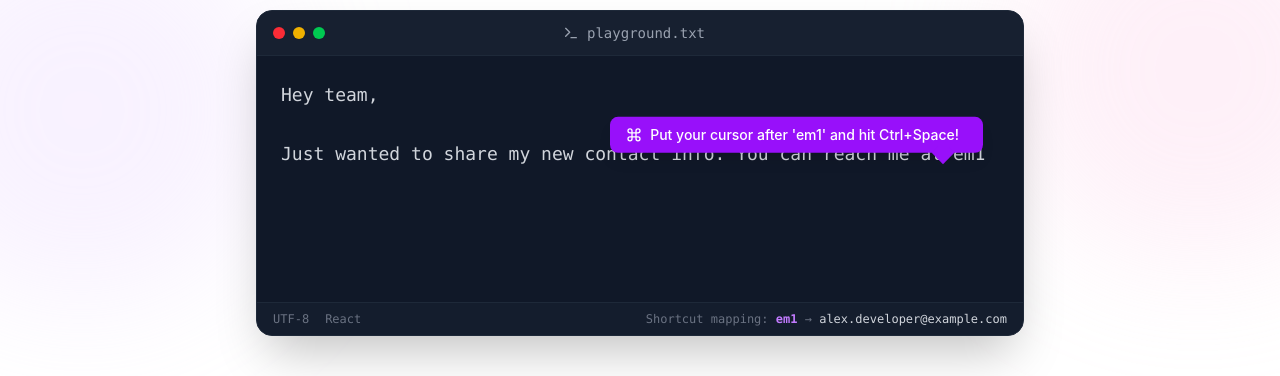
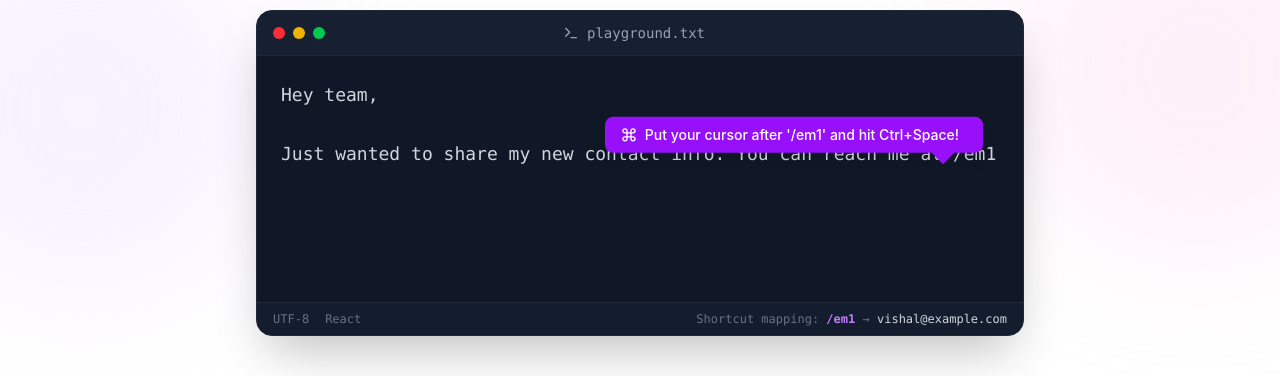
Before and after one commit to vishalsingh-data/Fillin, a React (Vite) app in the folder apps/landing/frontend/: page / in a window 1280 px wide. Shown: the part 1080-1456 px from the top of the page. Built offline with nearby package versions, Linux system fonts and the light colour scheme; no server answers.

Commit message:
feat: update playground to use /em1 and vishal@example.com

```diff
--- a/apps/landing/frontend/src/components/InteractivePlayground.tsx
+++ b/apps/landing/frontend/src/components/InteractivePlayground.tsx
@@ -2,7 +2,7 @@ import React, { useState, useRef, useEffect } from 'react';
 import { Terminal, Sparkles, Command } from 'lucide-react';
 
 export const InteractivePlayground = () => {
-  const [text, setText] = useState('Hey team,\n\nJust wanted to share my new contact info. You can reach me at em1');
+  const [text, setText] = useState('Hey team,\n\nJust wanted to share my new contact info. You can reach me at /em1');
   const [showTooltip, setShowTooltip] = useState(true);
   const [isExpanded, setIsExpanded] = useState(false);
   const textareaRef = useRef<HTMLTextAreaElement>(null);
@@ -18,8 +18,8 @@ export const InteractivePlayground = () => {
       const words = textBeforeCursor.split(/\s/);
       const lastWord = words[words.length - 1];
 
-      if (lastWord === 'em1') {
-        const replacement = 'alex.developer@example.com';
+      if (lastWord === '/em1') {
+        const replacement = 'vishal@example.com';
         const newTextBeforeCursor = textBeforeCursor.substring(0, textBeforeCursor.length - lastWord.length) + replacement;
         setText(newTextBeforeCursor + textAfterCursor);
         setIsExpanded(true);
@@ -78,7 +78,7 @@ export const InteractivePlayground = () => {
               {showTooltip && (
                 <div className="absolute top-16 right-10 bg-purple-600 text-white text-sm font-medium px-4 py-2 rounded-lg shadow-lg animate-bounce flex items-center space-x-2 z-20 pointer-events-none">
                   <Command className="w-4 h-4" />
-                  <span>Put your cursor after 'em1' and hit Ctrl+Space!</span>
+                  <span>Put your cursor after '/em1' and hit Ctrl+Space!</span>
                   {/* Tooltip caret */}
                   <div className="absolute -bottom-2 right-8 w-4 h-4 bg-purple-600 transform rotate-45"></div>
                 </div>
@@ -96,7 +96,7 @@ export const InteractivePlayground = () => {
                 value={text}
                 onChange={(e) => {
                   setText(e.target.value);
-                  if (e.target.value.endsWith('em1')) {
+                  if (e.target.value.endsWith('/em1')) {
                     setShowTooltip(true);
                   } else {
                     setShowTooltip(false);
@@ -115,7 +115,7 @@ export const InteractivePlayground = () => {
                 <span>React</span>
               </div>
               <div>
-                Shortcut mapping: <span className="text-purple-400 font-semibold">em1</span> → <span className="text-gray-300">alex.developer@example.com</span>
+                Shortcut mapping: <span className="text-purple-400 font-semibold">/em1</span> → <span className="text-gray-300">vishal@example.com</span>
               </div>
             </div>
           </div>
```
